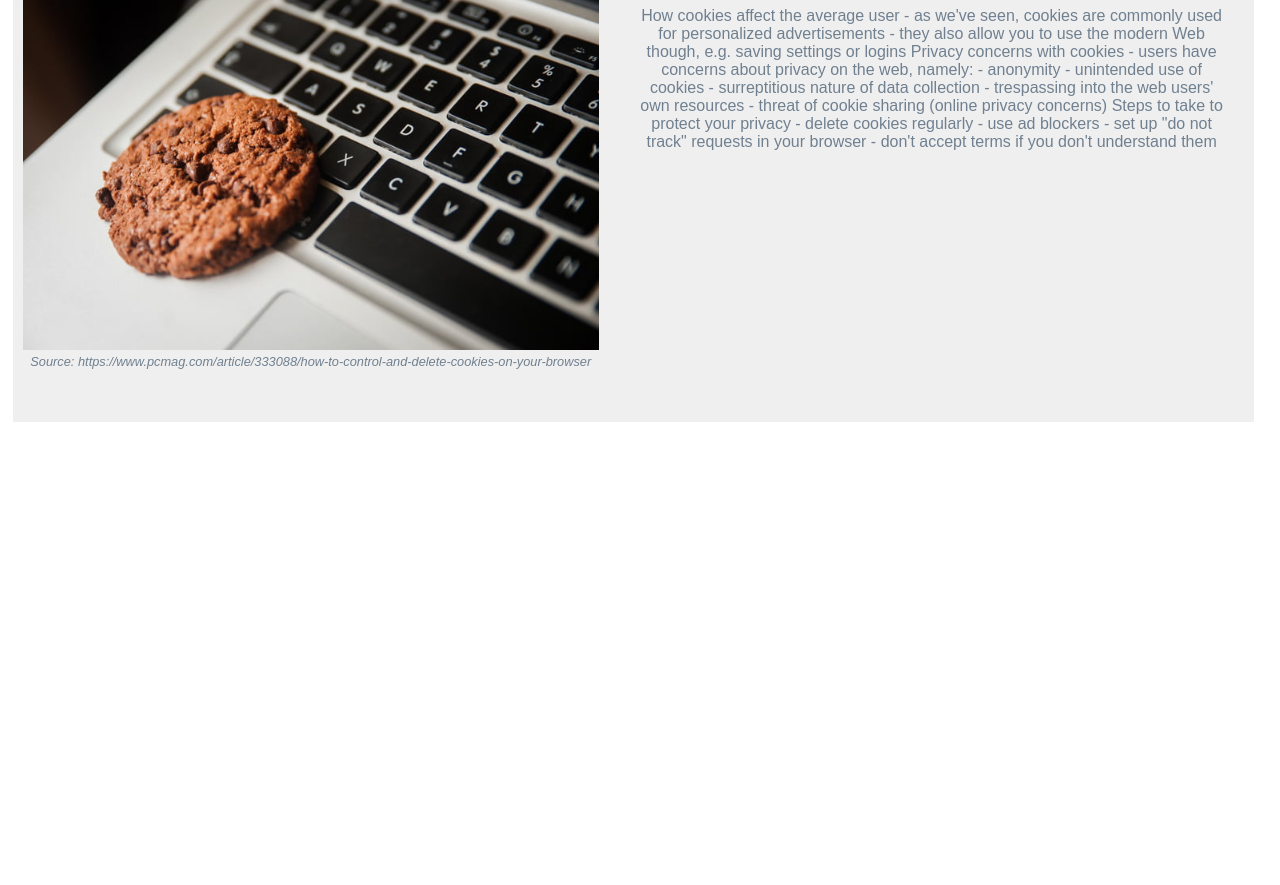
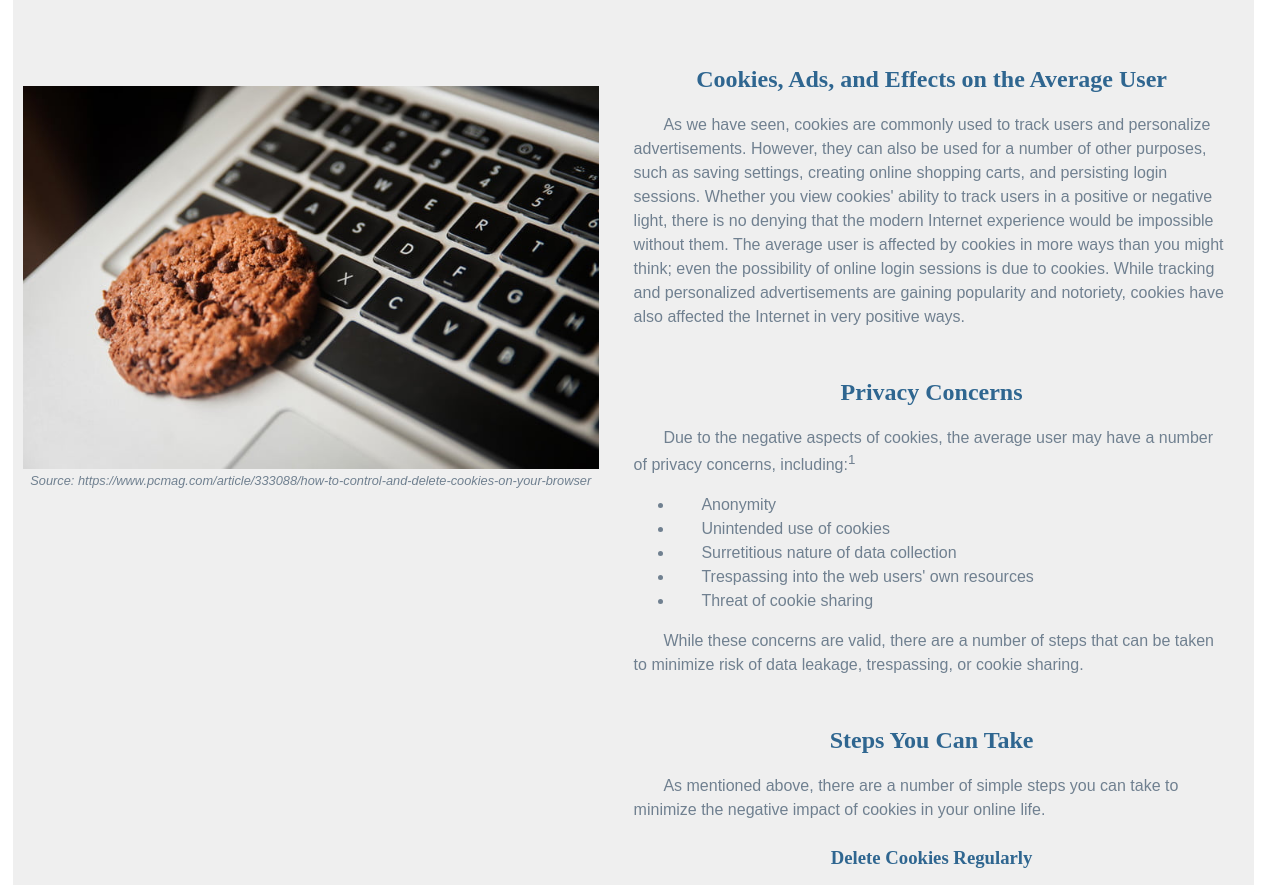
Before and after one commit to tylazar/All-About-Cookies, a plain HTML site: page yourPart.html in a window 1280 px wide. Shown: the part 190-1075 px from the top of the page. Before the commit the page ends 800 px from the top, so only its background shows below. Drawn offline with Linux system fonts and the light colour scheme.

Commit message:
wrote up your part page

```diff
--- a/styles/future.css
+++ b/styles/future.css
@@ -7,6 +7,28 @@ body {
 .content {
 	color: #708090;
 	background-color: #EFEFEF;
+}
+
+.title, .subtitle, .subSub {
+	font-family: Times New Roman, serif;
+	color: #2f6690;
+	text-align: center;
+}
+
+.title {
+	font-size: 300%;
+}
+
+.subtitle {
+	margin-top: 50px;
+}
+
+.firstSection {
+	margin-top: 20px;
+}
+
+.subSub {
+	margin-top: 25px;
 }
 
 h1 {
@@ -62,6 +84,16 @@ img {
 	width: 48%;
 	align-content: center;
 	text-align: center;
+}
+
+.textColumn p, ul {
+	line-height: 1.5;
+	text-align: left;
+	text-indent: 5%;
+}
+
+.sources p {
+	line-height: 1;
 }
 
 .imageCaption {
--- a/styles/trackers.css
+++ b/styles/trackers.css
@@ -29,10 +29,6 @@ body {
 
 .subSub {
 	margin-top: 25px;
-}
-
-.sources p {
-	line-height: 1;
 }
 
 h1 {
--- a/styles/yourPart.css
+++ b/styles/yourPart.css
@@ -7,6 +7,28 @@ body {
 .content {
 	color: #708090;
 	background-color: #EFEFEF;
+}
+
+.title, .subtitle, .subSub {
+	font-family: Times New Roman, serif;
+	color: #2f6690;
+	text-align: center;
+}
+
+.title {
+	font-size: 300%;
+}
+
+.subtitle {
+	margin-top: 50px;
+}
+
+.firstSection {
+	margin-top: 20px;
+}
+
+.subSub {
+	margin-top: 25px;
 }
 
 h1 {
@@ -62,6 +84,16 @@ img {
 	width: 48%;
 	align-content: center;
 	text-align: center;
+}
+
+.textColumn p, ul {
+	line-height: 1.5;
+	text-align: left;
+	text-indent: 5%;
+}
+
+.sources p {
+	line-height: 1;
 }
 
 .imageCaption {
--- a/yourPart.html
+++ b/yourPart.html
@@ -57,32 +57,46 @@
 		</div>
 
 		<div class="row">
+			<h1 class="title">Your Part</h1>
+
 			<div class="imageColumn">
 				<img src="images/cookies.jpg">
 				<p class="imageCaption">Source: https://www.pcmag.com/article/333088/how-to-control-and-delete-cookies-on-your-browser</p>
 			</div>
 			<div class="textColumn">
-				<h1>Your Part</h1>
-				<p>
-					How cookies affect the average user
-					- as we've seen, cookies are commonly used for personalized advertisements
-					- they also allow you to use the modern Web though, e.g. saving settings or logins
+				<h2 class="subtitle firstSection" id="average">Cookies, Ads, and Effects on the Average User</h2>
+					<p>As we have seen, cookies are commonly used to track users and personalize advertisements. However, they can also be used for a number of other purposes, such as saving settings, creating online shopping carts, and persisting login sessions. Whether you view cookies' ability to track users in a positive or negative light, there is no denying that the modern Internet experience would be impossible without them. The average user is affected by cookies in more ways than you might think; even the possibility of online login sessions is due to cookies. While tracking and personalized advertisements are gaining popularity and notoriety, cookies have also affected the Internet in very positive ways.</p>
 
-					Privacy concerns with cookies
-					- users have concerns about privacy on the web, namely:
-						- anonymity
-						- unintended use of cookies
-						- surreptitious nature of data collection
-						- trespassing into the web users' own resources
-						- threat of cookie sharing
-						(online privacy concerns)
+				<h2 class="subtitle">Privacy Concerns</h2>
+					<p>Due to the negative aspects of cookies, the average user may have a number of privacy concerns, including:<sup>1</sup></p>
+					<ul>
+						<li>Anonymity</li>
+						<li>Unintended use of cookies</li>
+						<li>Surretitious nature of data collection</li>
+						<li>Trespassing into the web users' own resources</li>
+						<li>Threat of cookie sharing</li>
+					</ul>
+					<p>While these concerns are valid, there are a number of steps that can be taken to minimize risk of data leakage, trespassing, or cookie sharing.</p>
 
-					Steps to take to protect your privacy
-					- delete cookies regularly
-					- use ad blockers
-					- set up "do not track" requests in your browser
-					- don't accept terms if you don't understand them
-				</p>
+				<h2 class="subtitle">Steps You Can Take</h2>
+					<p>As mentioned above, there are a number of simple steps you can take to minimize the negative impact of cookies in your online life.</p>
+
+					<h3 class="subSub">Delete Cookies Regularly</h3>
+					<p>The simplest step you can take to minimize concerns is to delete your cookie files regularly. All major browsers have this option in their settings, and your operating system likely has a similar option in its storage settings. This will get rid of old or unwanted cookies, simultaneously freeing up space on your computer and making sure lingering trackers are removed.</p>
+
+					<h3 class="subSub">Use an Ad Blocker</h3>
+					<p>As previously discussed, ad blockers can't do much more than your standard browser settings can. However, it is still good to have an additional layer of protection, and an ad blocker can often make up for some missed settings in your browser. At the very least, an ad blocker will prevent you from seeing personalized ads. This will prevent ad companies from tracking you through ad interactions and may assuage some of your fears by getting rid of the glaring personalizations.</p>
+
+					<h3 class="subSub">Set Up "Do Not Track" Requests in Your Browser</h3>
+					<p>A good rule of thumb is to set up "do not track" requests directly within your web browser. This will notify websites that you do not want to receive tracking cookies. As mentioned previously, nearly every cookie prevention method has a loophole; however, having "do not track" requests will certainly cut down on the number of third-party cookies you receive.</p>
+
+					<h3 class="subSub">Don't Accept Terms You Don't Understand</h3>
+					<p>Many websites are now including banners that inform the user of their use of cookies. However, just because you are informed doesn't mean that the website will be responsible in collecting and handling your data. Always read a website's privacy policy and terms and conditions, and don't agree to a policy that you do not understand. This will increase your autonomy over your data and ensure that you are informed about how your data is collected and used.</p>
+
+				<div class="sources">
+					<h2 class="subtitle">Sources</h2>
+					<p>1. online privacy concerns</p>
+				</div>
 			</div>
 		</div>
 	</div>
```
Also changed, not shown: future.html (+15 -7 lines).
